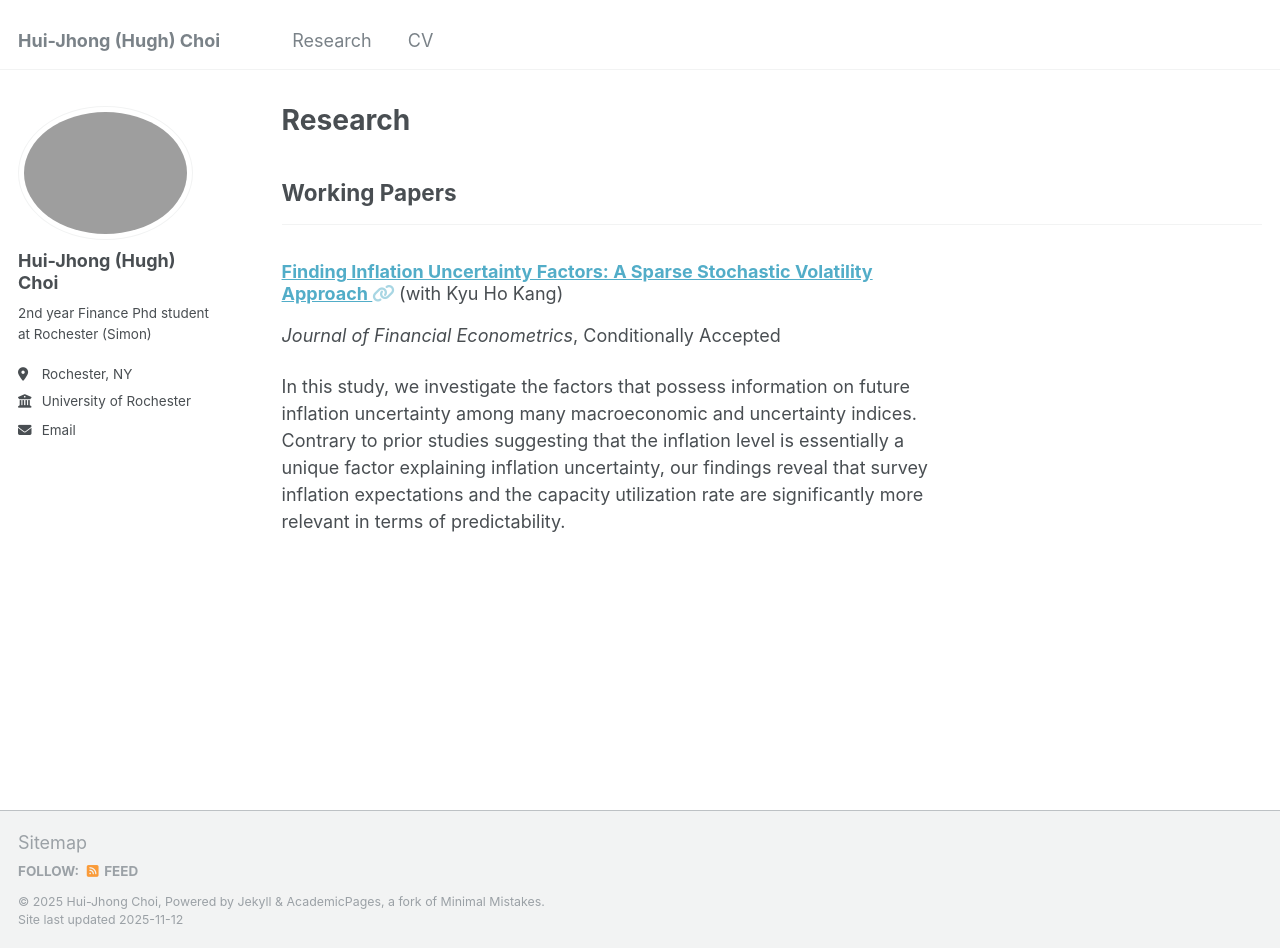
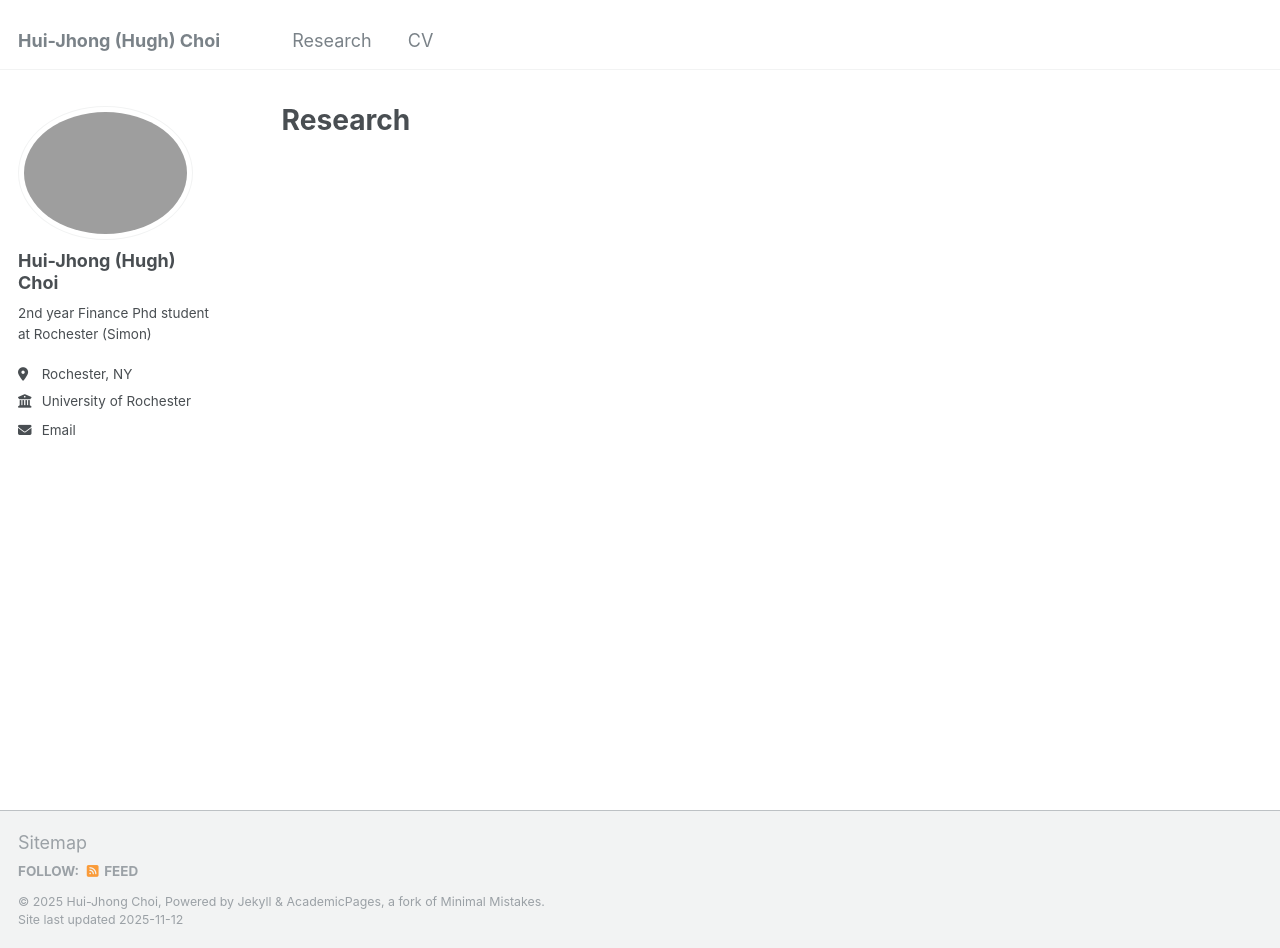
Before and after one commit to Hui-jhongChoi/Hui-jhongChoi.github.io, a Jekyll site: the page built from _pages/research.html, in a window 1280 px wide and 948 px high. Built offline with Jekyll 4.4.1, drawn with Linux system fonts in a browser that asks for light colours.

Commit message:
Change category and permalink for Inflation Uncertainty
Updated metadata for the Inflation Uncertainty paper.

```diff
--- a/_research/InflationUncertainty.md
+++ b/_research/InflationUncertainty.md
@@ -1,12 +1,11 @@
 ---
 title: "Finding Inflation Uncertainty Factors: A Sparse Stochastic Volatility Approach"
 collection: research
-category: workingpapers
-permalink: /research/2023-12-18 Inflation Uncertainty
-excerpt: 'In this study, we investigate the factors that possess information on future inflation uncertainty among many macroeconomic and uncertainty indices. Contrary to prior studies suggesting that the inflation level is essentially a unique factor explaining inflation uncertainty, our findings reveal that survey inflation expectations and the capacity utilization rate are significantly more relevant in terms of predictability.
-'
+category: publications
+permalink: [/research/2023-12-18 Inflation Uncertainty](https://academic.oup.com/jfec/article-abstract/23/4/nbaf016/8212035?redirectedFrom=fulltext)
+excerpt: ''
 # date: 2025
-status: 'Conditionally Accepted'
+status:
 venue: 'Journal of Financial Econometrics'
 link: ''  # Link to the external website
 coauthors: "Kyu Ho Kang"
```
